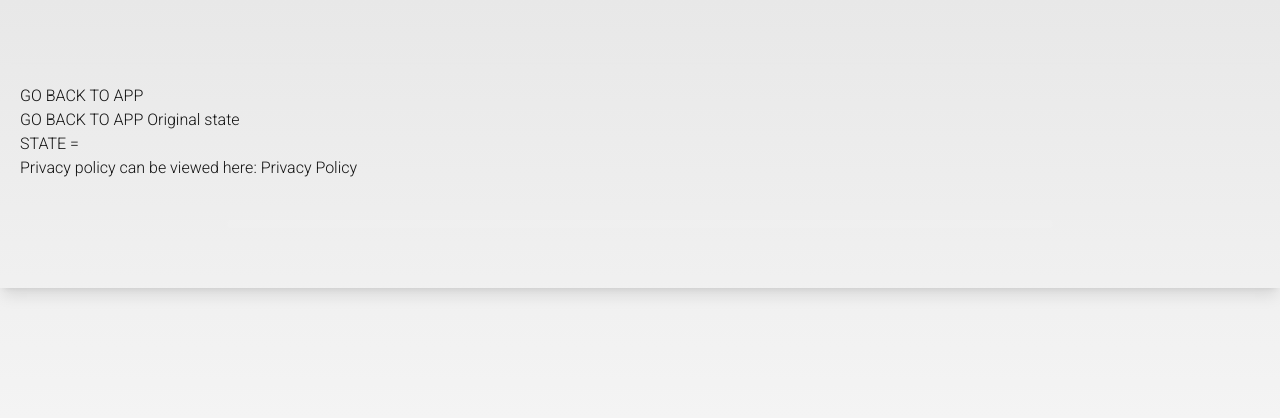
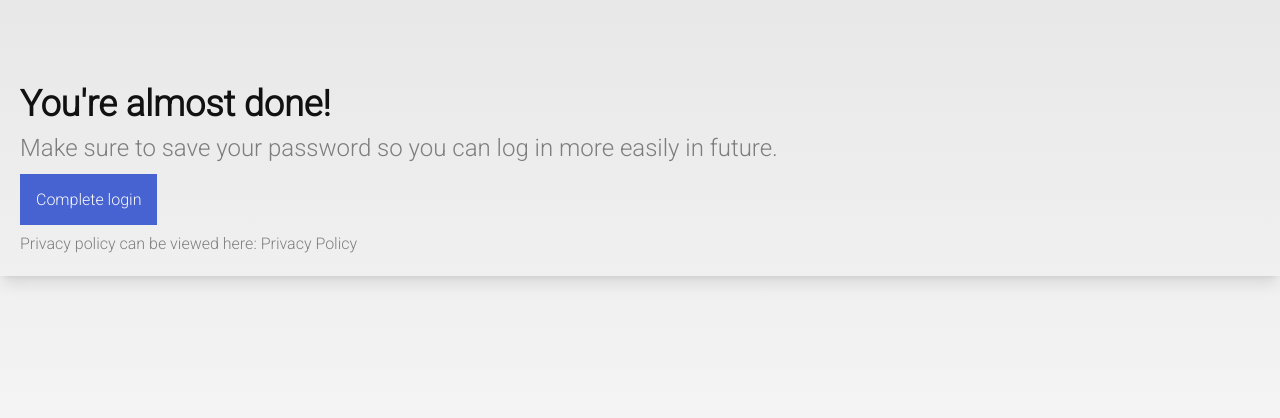
Before and after one commit to nickhumberstone/portfoliowebsite, a Next.js app: page /retrospectloginsplash in a window 1280 px wide. Shown: the top 418 px of the page. Built offline with nearby package versions, Linux system fonts and the light colour scheme.

Commit message:
tidied up splash page

```diff
--- a/app/retrospectloginsplash/page.tsx
+++ b/app/retrospectloginsplash/page.tsx
@@ -8,27 +8,20 @@ export default function Retrospectloginsplash() {
 
     return (
         <main className="flex min-h-screen flex-col bg-gradient-to-b from-[#e8e8e8] to-[#ffffff]">
+
             <div className="mt-16 mx-auto p-5 shadow-lg w-screen text-primary">
-                <a href="com.nickhumberstone.retrospectapp.auth0://dev-questionanswer.uk.auth0.com/android/com.nickhumberstone.retrospectapp/callback">GO BACK TO APP</a>
-                <p></p>
-                <a href={`https://dev-questionanswer.uk.auth0.com/continue?state=${url}`}>GO BACK TO APP Original state</a>
-                <p></p>
-                <div className="">
+                <h1 className="text-primary text-2xl lg:text-4xl font-extrabold">You're almost done!</h1>
+                <div className='text-primary mb-2 opacity-50 text-lg lg:text-2xl py-2'>
+                    <p className='mb-2'>Make sure to save your password so you can log in more easily in future.</p>
+                </div>
 
-                    <p>STATE = {url}</p>
+                <a className="text-secondary bg-[#4763d2] p-4 w-64" href={`https://dev-questionanswer.uk.auth0.com/continue?state=${url}`}>Complete login</a>
+
+                <div className="mt-5 opacity-50">
+
                     <p>Privacy policy can be viewed here: <a href="https://docs.google.com/document/d/1U2mku0lRV51uN04d_WdtlobDEAfrdQFii-b59Z3PYSQ/edit?usp=sharing">Privacy Policy</a></p>
                 </div>
 
-                <div className="w-64 mx-auto my-10 h-2 rounded-lg bg-[#ffffff] opacity-5 lg:w-8/12"></div>
-
-                {/*
-use effect doesn't work here, and this is probably not he best way to pull the url. The url from auth0 redirect will contain state that I need to extract/read in order to properly have a button to take users back to continuing registration. Otherwise they have no opportunity to save their password to the browser that auth0 is opened with.
-
-https://community.auth0.com/t/browser-closing-too-quickly-and-cant-save-password-when-logging-into-mobile-application/101498
-
-https://auth0.com/docs/customize/actions/flows-and-triggers/login-flow/redirect-with-actions - the docs here don't have good enough examples of how to do it
-
- */}
             </div>
         </main >
     )
```
